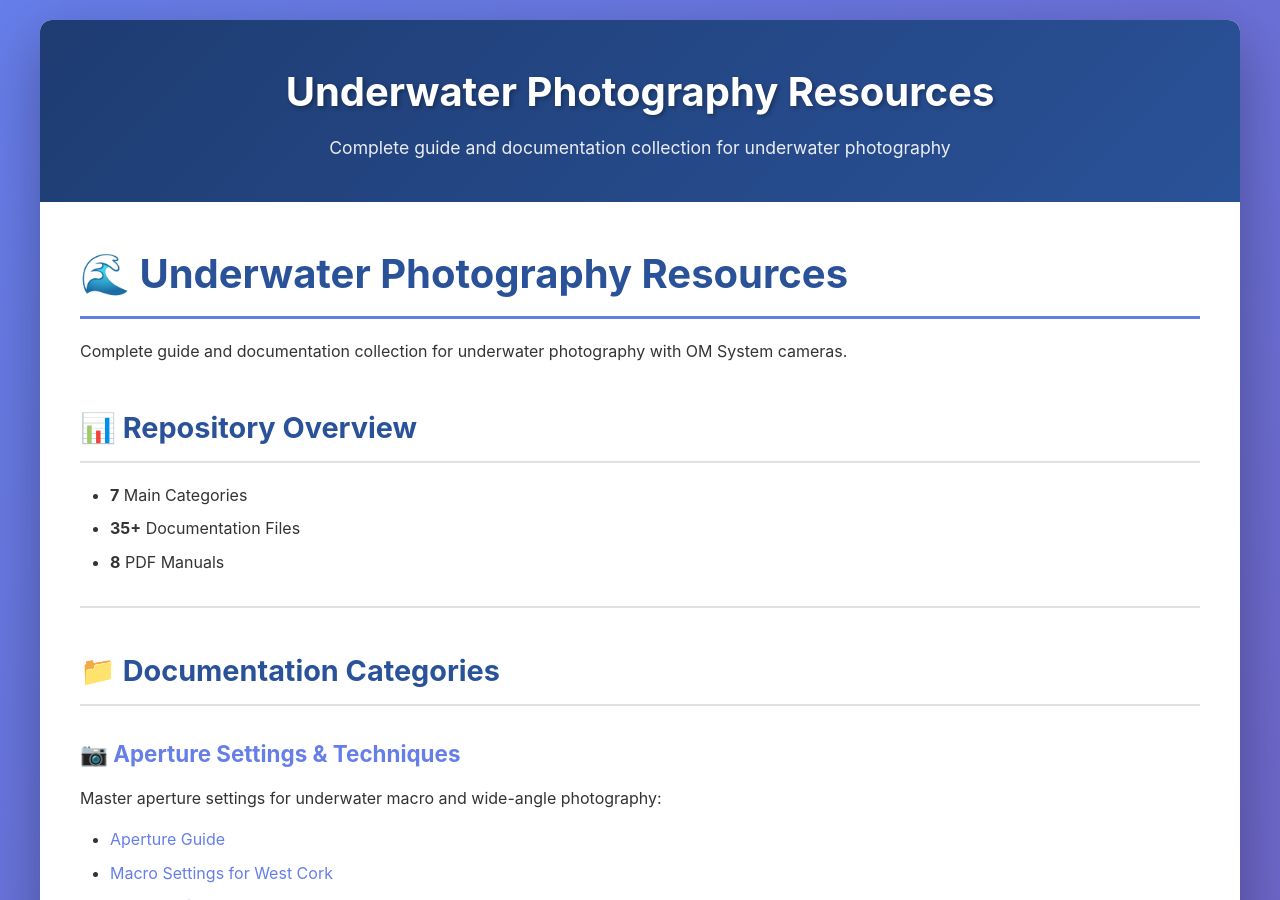
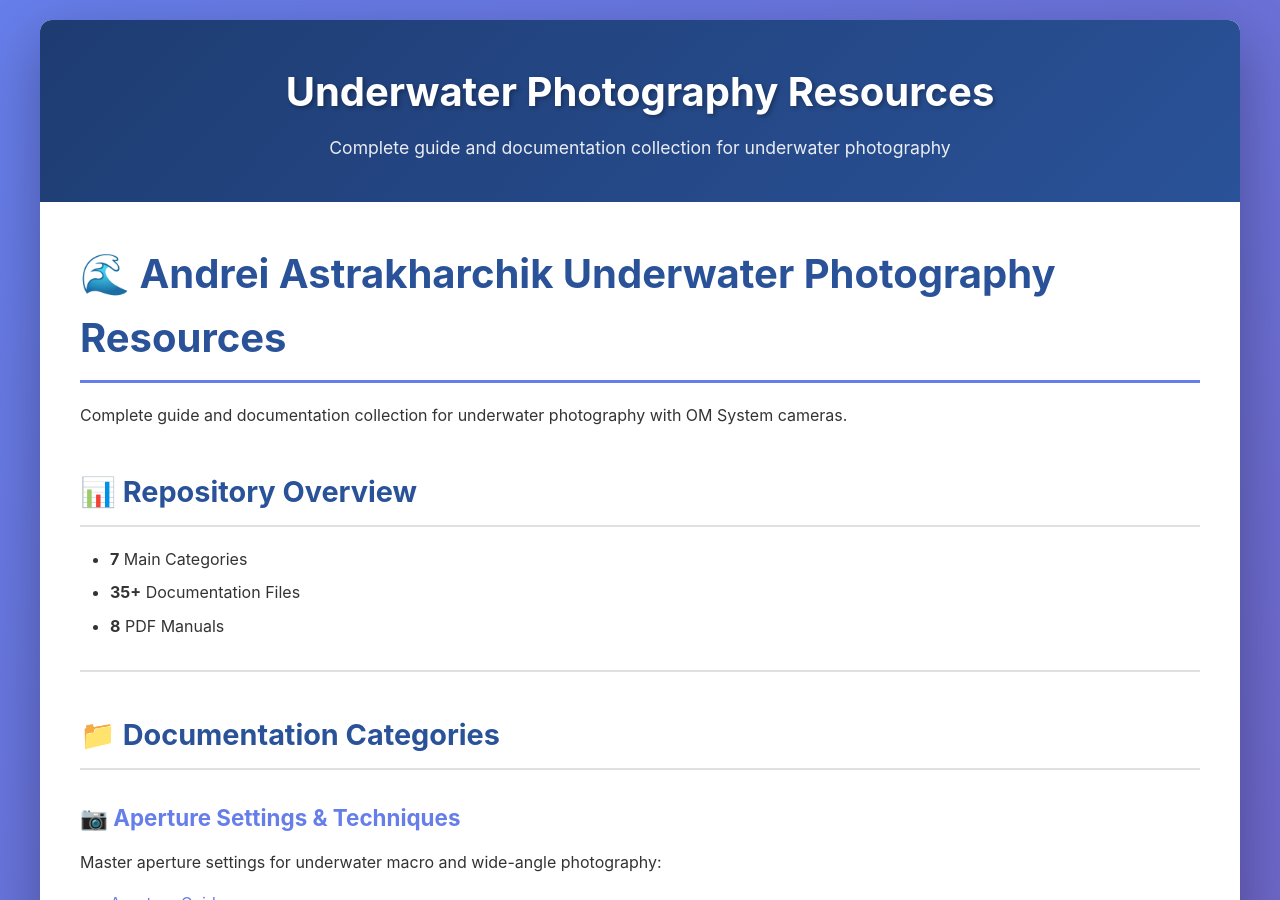
Before and after one commit to andreiastra/public, a Jekyll site: the page built from index.md, in a window 1280 px wide and 900 px high. Built offline with Jekyll 4.4.1, drawn with Linux system fonts in a browser that asks for light colours.

Commit message:
Update title in index.md to include author name

```diff
--- a/index.md
+++ b/index.md
@@ -3,7 +3,7 @@ layout: default
 title: Home
 ---
 
-# 🌊 Underwater Photography Resources
+# 🌊 Andrei Astrakharchik Underwater Photography Resources
 
 Complete guide and documentation collection for underwater photography with OM System cameras.
 
```
